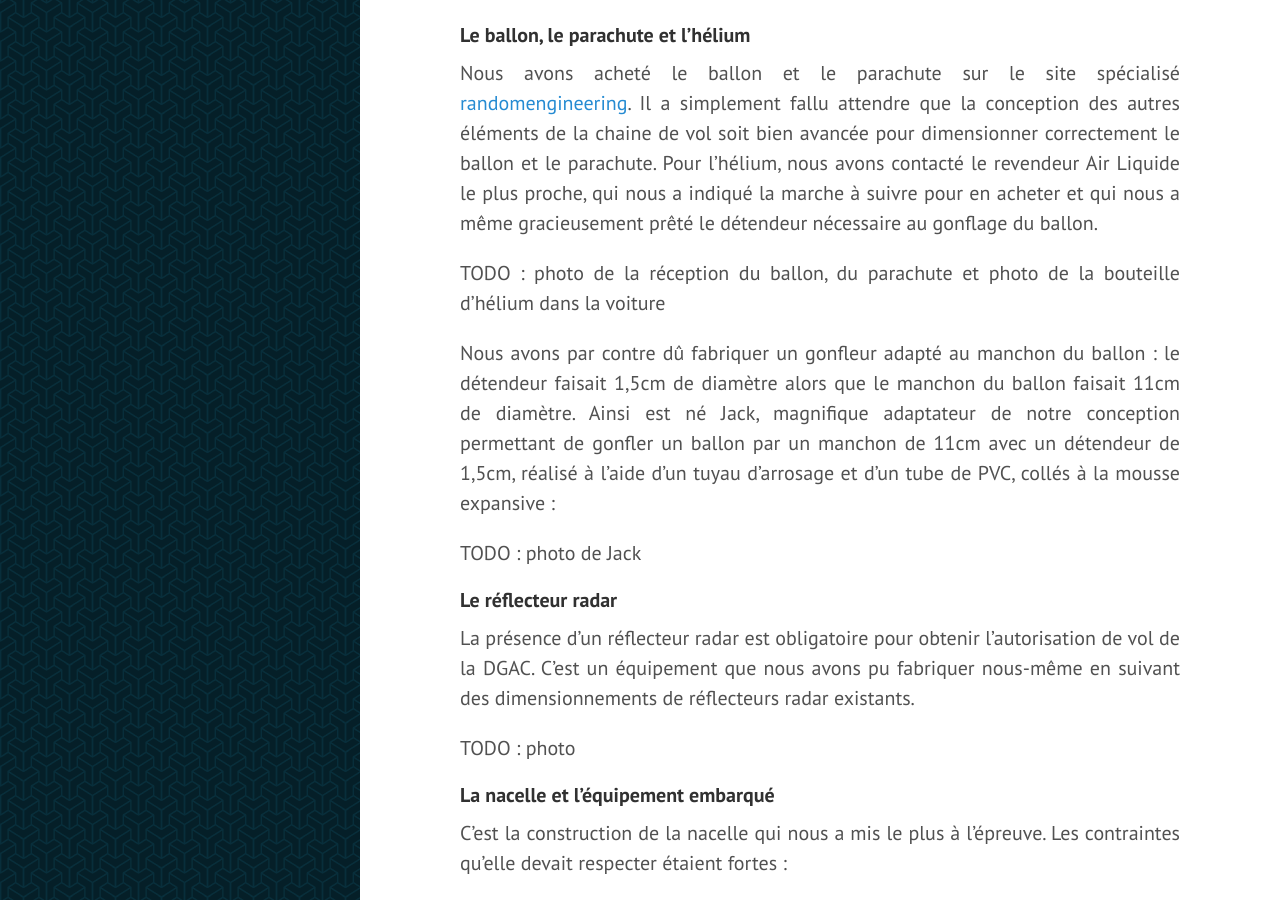
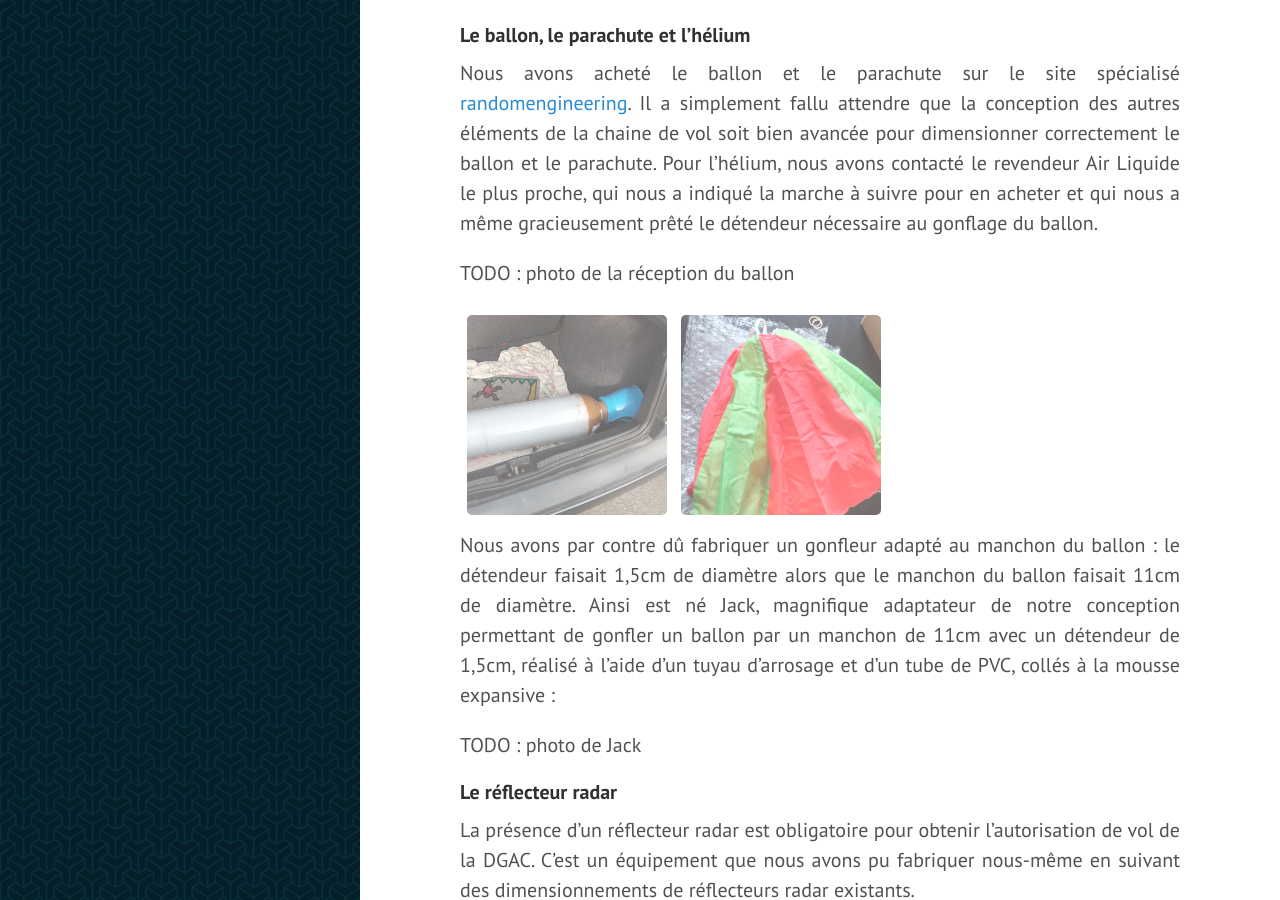
Before and after one commit to MichaelMure/ptimulus.eu, a Jekyll site: the page built from pages/ptimulus1/0_hardware.md, in a window 1280 px wide and 900 px high, scrolled down 1814 px. Built offline with Jekyll 4.4.1, drawn with Linux system fonts in a browser that asks for light colours.

Commit message:
add various pictures and fix

```diff
--- a/pages/ptimulus1/0_hardware.md
+++ b/pages/ptimulus1/0_hardware.md
@@ -51,17 +51,18 @@
 Nous avons acheté le ballon et le parachute sur le site spécialisé [randomengineering](http://www.randomengineering.co.uk). Il a simplement fallu attendre que la conception des autres éléments de la chaine de vol soit bien avancée pour dimensionner correctement le ballon et le parachute.
 Pour l'hélium, nous avons contacté le revendeur Air Liquide le plus proche, qui nous a indiqué la marche à suivre pour en acheter et qui nous a même gracieusement prêté le détendeur nécessaire au gonflage du ballon.
 
-TODO : photo de la réception du ballon, du parachute et photo de la bouteille d'hélium dans la voiture
+TODO : photo de la réception du ballon
+
+{% include lightbox-gallery.html galleryid="ptimulus1-reception" %}
 
 Nous avons par contre dû fabriquer un gonfleur adapté au manchon du ballon : le détendeur faisait 1,5cm de diamètre alors que le manchon du ballon faisait 11cm de diamètre. Ainsi est né Jack, magnifique adaptateur de notre conception permettant de gonfler un ballon par un manchon de 11cm avec un détendeur de 1,5cm, réalisé à l'aide d'un tuyau d'arrosage et d'un tube de PVC, collés à la mousse expansive :
 
 TODO : photo de Jack
 
-
 #### Le réflecteur radar
 La présence d'un réflecteur radar est obligatoire pour obtenir l'autorisation de vol de la DGAC. C'est un équipement que nous avons pu fabriquer nous-même en suivant des dimensionnements de réflecteurs radar existants.
 
-TODO : photo
+{% include lightbox-gallery.html galleryid="ptimulus1-reflecteur" %}
 
 #### La nacelle et l'équipement embarqué
 C'est la construction de la nacelle qui nous a mis le plus à l'épreuve. Les contraintes qu'elle devait respecter étaient fortes :
```
Also changed, not shown: _data/galleries.yml (+16 -0 lines), pages/ptimulus1/1_software.md (+1 -1 lines), pages/ptimulus1/4_result.md (+1 -1 lines), img/ptimulus1/helium-thumb.png (added), img/ptimulus1/parachute-thumb.png (added), img/ptimulus1/reflecteur0-thumb.png (added), img/ptimulus1/reflecteur2-thumb.png (added), img/ptimulus1/reflecteur2.jpg, img/ptimulus1/test_congel.png (renamed from img/test_congel.png).
